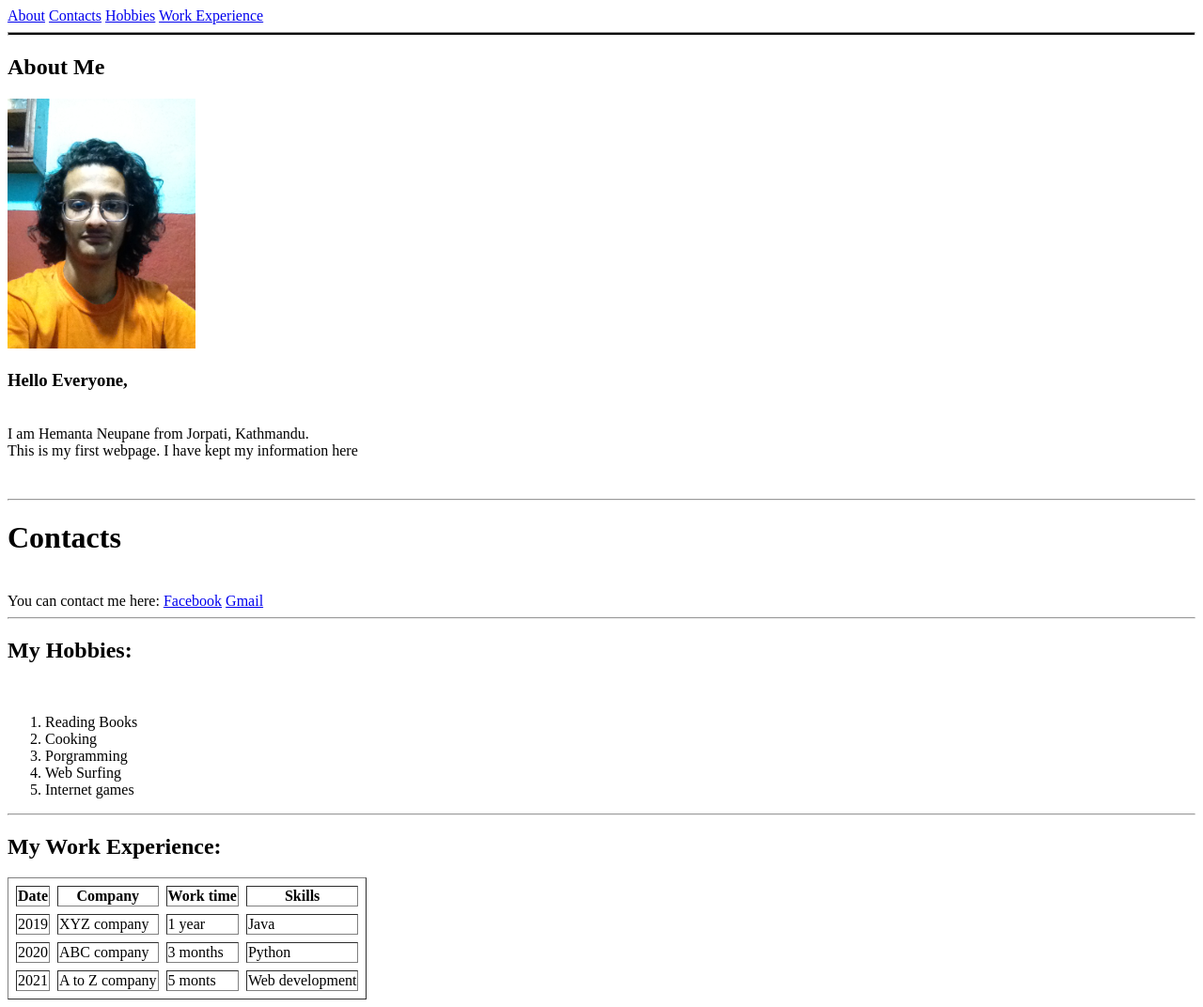
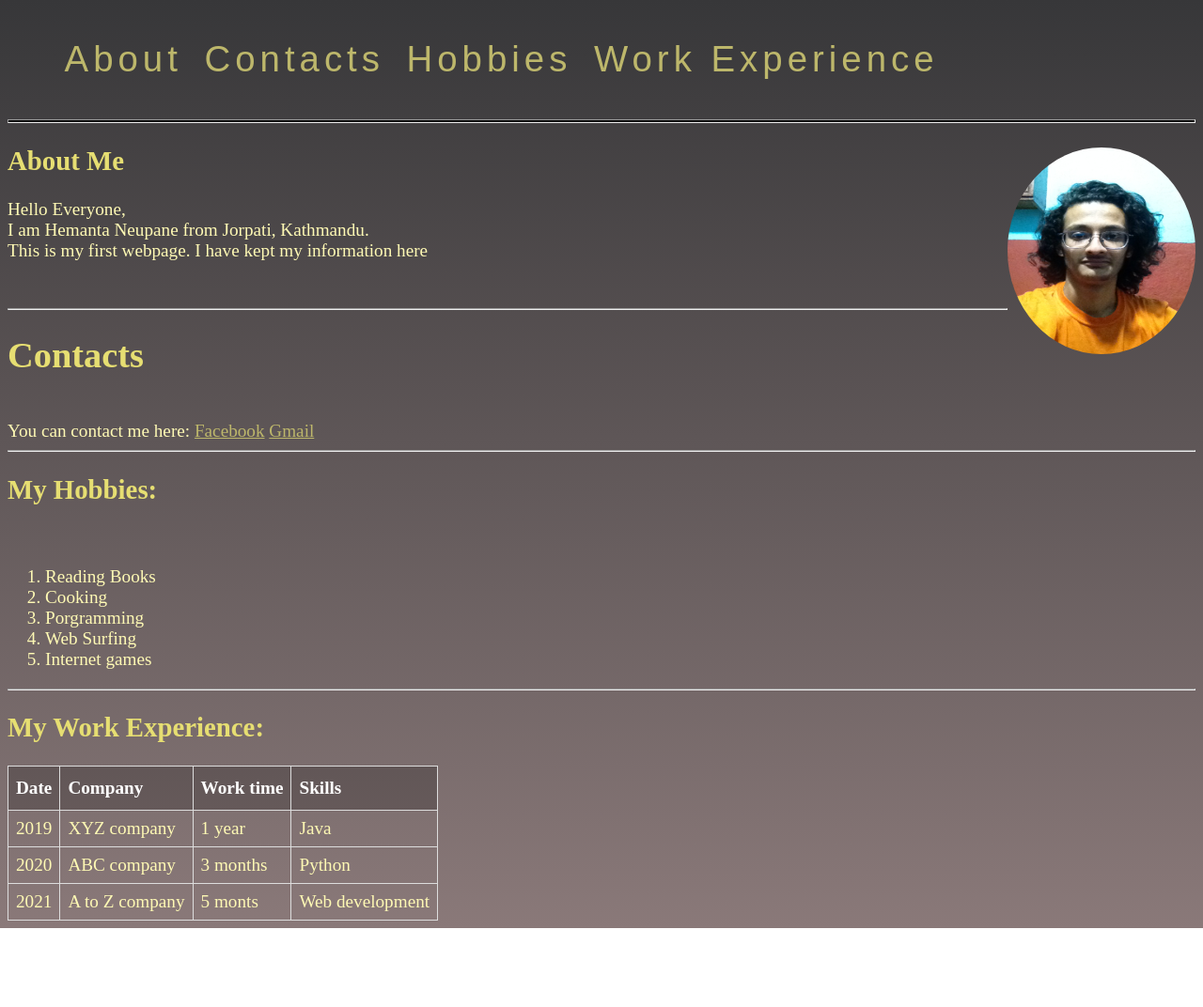
Before and after one commit to HemantaNeupane/Web-Technologies, a plain HTML site: page Week 3/portfolio.html in a window 1280 px wide. Shown: the whole page at 94% size. After the commit the page ends 988 px from the top, so only its background shows below. Drawn offline with Linux system fonts and the light colour scheme.

Commit message:
Week 3 Workshop CSS3 added

```diff
--- a/Week 3/portfolio.html
+++ b/Week 3/portfolio.html
@@ -13,25 +13,49 @@
     <meta property="og:image" content="Myphoto.jpg" />
     <meta name="robots" content="nofollow">
     <meta name="viewport" content="width=device-width, initial-scale=1.0">
+    <link rel="stylesheet" href="style.css">
+    <style>
+        #info {
+          border-collapse: collapse;
+          width: 100%;
+        }
+
+        #info td, #info th {
+          border: 1px solid #ddd;
+          padding: 8px;
+        }
+
+        #info th {
+          padding-top: 12px;
+          padding-bottom: 12px;
+          text-align: left;
+          background-color:rgba(0, 0, 0, 0.208);
+          color: white;
+        }
+        </style>
     <title>My Portfolio</title>
 
 </head>
 <body>
 
     <nav>
-        <a href="#about">About</a>
-        <a href="#contacts"> Contacts</a>
-        <a href="#hobbies">Hobbies</a>
-        <a href="#work">Work Experience</a>
+        <ul>
+            <li><a href="#about">About</a></li>
+            <li><a href="#contacts"> Contacts</a></li>
+            <li><a href="#hobbies">Hobbies</a></li>
+            <li><a href="#work">Work Experience</a></li>
+        </ul>
+
+
     </nav>
 
     <hr style="height:2px ;background-color:black;">
 
     <section role="about">
         <h1>About Me</h1>
-        <img width="200px" alt="Hemanta Neupane" src="Myphoto.jpg">
+        <img class="ph" alt="Hemanta Neupane" src="Myphoto.jpg">
         <p>
-            <h3>Hello Everyone,</h3><br>
+            Hello Everyone,<br>
             I am Hemanta Neupane from Jorpati, Kathmandu.<br>This is my first webpage. I have kept my information here<br>
         </p>
     </section>
@@ -63,7 +87,7 @@
 
     <sectoin role="work" id="work">
         <h2>My Work Experience:</h2>
-        <table border="1px" cellspacing="8px">
+        <table id="info">
             <tbody>
                 <tr>
                     <th>Date</th>
--- /dev/null
+++ b/Week 3/style.css
@@ -0,0 +1,50 @@
+body{
+    background-image: linear-gradient(to top,rgb(138, 121, 121),rgb(55, 55, 57));
+    color: rgb(254, 249, 180);
+    font-size: 1.2em;
+}
+.ph{
+    border-radius: 50%;
+    width: 200px;
+    height: 220px;
+    float: right;
+    margin-top: -55px;
+}
+nav{
+    font-size: 2em;
+    font-family: sans-serif;
+    width: 80%;
+
+}
+table{
+    border-width: 1px ;
+    border-color: rgb(243, 225, 225);
+    display: block;
+
+
+}
+
+nav ul{
+    display: flex;
+    justify-content:space-evenly;
+}
+nav a{
+    text-decoration: none;
+}
+nav li{
+    list-style: none;
+    display: inline;
+    letter-spacing: 5px;
+    transition: 300ms all ease;
+    border: 3px transparent solid;
+}
+nav li:hover{
+    border-bottom: 3px antiquewhite solid;
+}
+a{
+    color: darkkhaki;
+    text-decoration: underline;
+}
+h1,h2{
+    color:rgb(230, 222, 114) ;
+}
```
